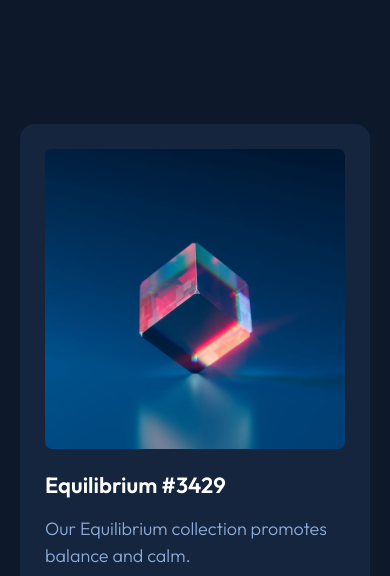
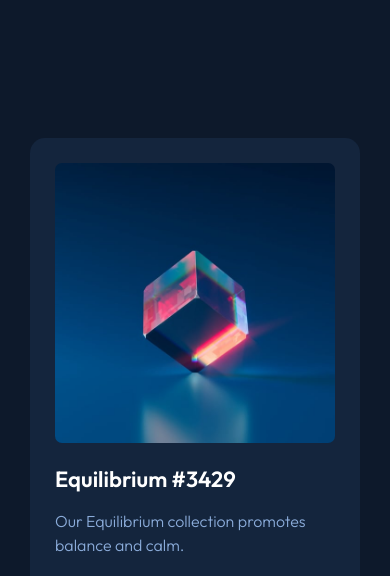
Before and after one commit to kaidapetal0315/nft-preview-card, a plain HTML site: page index.html in a window 390 px wide. Shown: the top 576 px of the page. Drawn offline with Linux system fonts and the light colour scheme.

Commit message:
responsive styles

```diff
--- a/style.css
+++ b/style.css
@@ -185,3 +185,13 @@ main {
 .image-container:hover .image-overlay {
   opacity: 1;
 }
+
+@media screen and (max-width: 400px) {
+  .card {
+    max-width: 33rem;
+  }
+
+  .card-subtitle {
+    font-size: 1.6rem;
+  }
+}
```
